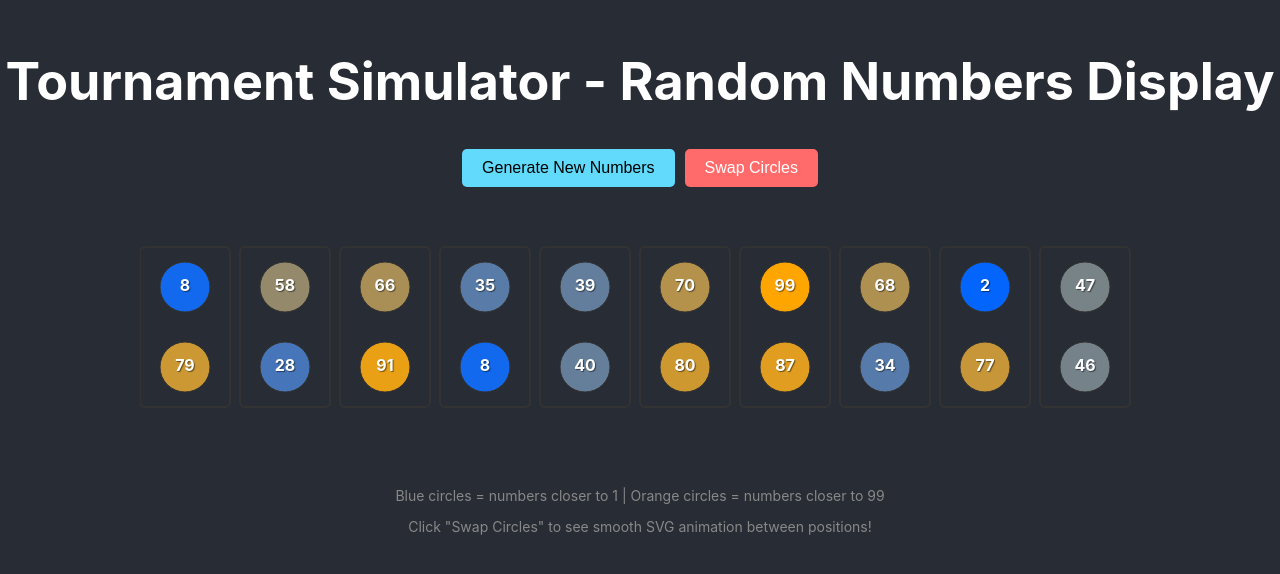
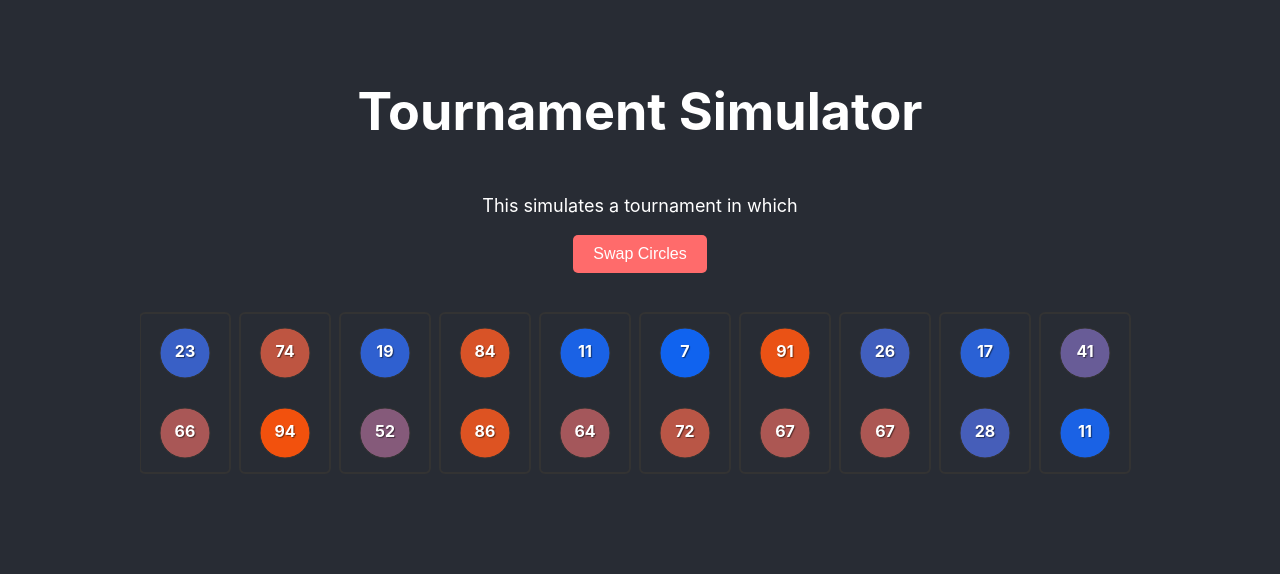
Before and after one commit to drbr/tournament-simulator, a React (Create React App) app: page / in a window 1280 px wide. Shown: the part 118-692 px from the top of the page. Built offline with nearby package versions, Linux system fonts and the light colour scheme.

Commit message:
Do some cleaning up of the AI-generated stuff. But not done!

```diff
--- a/src/App.css
+++ b/src/App.css
@@ -1,19 +1,9 @@
+html {
+  font-size : 18px;
+}
+
 .App {
   text-align: center;
-}
-
-.App-logo {
-  height: 40vmin;
-  pointer-events: none;
-}
-
-@media (prefers-reduced-motion: no-preference) {
-  .App-logo {
-    animation: App-logo-spin infinite 20s linear;
-  }
-}
-
-.App-header {
   background-color: #282c34;
   min-height: 100vh;
   display: flex;
@@ -24,15 +14,6 @@
   color: white;
 }
 
-.App-link {
-  color: #61dafb;
+.body-text {
+  font-size: 1rem;
 }
-
-@keyframes App-logo-spin {
-  from {
-    transform: rotate(0deg);
-  }
-  to {
-    transform: rotate(360deg);
-  }
-}
--- a/src/App.tsx
+++ b/src/App.tsx
@@ -1,15 +1,13 @@
 import React, { useState, useEffect } from 'react';
 import './App.css';
 
-// Type definitions
 interface Circle {
-  id: number;
+  id: string;
   number: number;
-  color: string;
 }
 
 interface Rectangle {
-  id: number;
+  id: string;
   circles: Circle[];
 }
 
@@ -20,81 +18,79 @@ type RGBColor = {
 };
 
 /**
- * Calculates the gradient from blue (1) to orange (99)
+ * Calculates the gradient from blue (1) to orange (99) and returns as an RGB color
  */
-function getGradientColor(normalizedValue: number): string {
-  // Blue RGB: (0, 100, 255), Orange RGB: (255, 165, 0)
-  const blue: RGBColor = { r: 0, g: 100, b: 255 };
-  const orange: RGBColor = { r: 255, g: 165, b: 0 };
+function getCircleColor(circleValue: number): RGBColor {
+  const normalizedValue = (circleValue - 1) / 98; // Normalize to 0-1 range
 
-  const r = Math.round(blue.r + (orange.r - blue.r) * normalizedValue);
-  const g = Math.round(blue.g + (orange.g - blue.g) * normalizedValue);
-  const b = Math.round(blue.b + (orange.b - blue.b) * normalizedValue);
+  const left: RGBColor = { r: 0, g: 100, b: 255 }; // blue
+  const right: RGBColor = { r: 255, g: 80, b: 0 }; // orange-red
 
+  const r = Math.round(left.r + (right.r - left.r) * normalizedValue);
+  const g = Math.round(left.g + (right.g - left.g) * normalizedValue);
+  const b = Math.round(left.b + (right.b - left.b) * normalizedValue);
+
+  return { r, g, b };
+}
+
+function toRgbString({ r, g, b }: RGBColor): string {
   return `rgb(${r}, ${g}, ${b})`;
 }
 
-function generateCircleData(): Rectangle[] {
-  return Array.from(
-    { length: 10 },
-    (_, rectangleIndex): Rectangle => ({
-      id: rectangleIndex,
-      circles: Array.from({ length: 2 }, (_, circleIndex): Circle => {
-        const number = Math.floor(Math.random() * 99) + 1;
-        const normalizedValue = (number - 1) / 98; // Normalize to 0-1 range
-        const color = getGradientColor(normalizedValue);
-        return {
-          id: circleIndex,
-          number,
-          color,
-        };
-      }),
-    })
-  );
+function generateArray<T>(length: number, constructor: (i: number) => T): T[] {
+  return Array.from({ length }, (_, i) => constructor(i));
 }
 
-const App: React.FC = () => {
+function randomCircle(index: number): Circle {
+  return {
+    id: `circle-${index}`,
+    number: Math.floor(Math.random() * 99) + 1,
+  };
+}
+
+function randomRectangles(): Rectangle[] {
+  return generateArray(10, (index) => ({
+    id: `rectangle-${index}`,
+    circles: generateArray(2, randomCircle),
+  }));
+}
+
+function getInitialCircleY(circleIndex: number): number {
+  return 60 + circleIndex * 80;
+}
+
+// Calculate transform for swapped position
+function getSwapTransform(circleIndex: number, isSwapped: boolean): string {
+  if (isSwapped) {
+    // Move first circle down by 80px, second circle up by 80px
+    const translateY = circleIndex === 0 ? 80 : -80;
+    return `translate(0, ${translateY})`;
+  }
+  return 'translate(0, 0)';
+}
+
+function getAnimationValues(circleIndex: number, isSwapped: boolean): string {
+  if (isSwapped) {
+    return circleIndex === 0 ? '0,0;0,80' : '0,0;0,-80';
+  } else {
+    return circleIndex === 0 ? '0,80;0,0' : '0,-80;0,0';
+  }
+}
+
+export const App: React.FC = () => {
   const [rectangleData, setRectangleData] = useState<Rectangle[]>([]);
   const [isSwapped, setIsSwapped] = useState<boolean>(false);
   const [animationKey, setAnimationKey] = useState<number>(0);
 
   // Generate random numbers and colors for all rectangles and circles
   useEffect(() => {
-    const data = generateCircleData();
+    const data = randomRectangles();
     setRectangleData(data);
   }, []);
-
-  const generateNewNumbers = (): void => {
-    const data = generateCircleData();
-    setRectangleData(data);
-  };
 
   const swapCircles = (): void => {
     setIsSwapped(!isSwapped);
     setAnimationKey((prev) => prev + 1); // Force re-render to trigger new animations
-  };
-
-  // Calculate initial circle position (before transform)
-  const getInitialCircleY = (circleIndex: number): number => {
-    return 60 + circleIndex * 80;
-  };
-
-  // Calculate transform for swapped position
-  const getSwapTransform = (circleIndex: number): string => {
-    if (isSwapped) {
-      // Move first circle down by 80px, second circle up by 80px
-      const translateY = circleIndex === 0 ? 80 : -80;
-      return `translate(0, ${translateY})`;
-    }
-    return 'translate(0, 0)';
-  };
-
-  const getAnimationValues = (circleIndex: number): string => {
-    if (isSwapped) {
-      return circleIndex === 0 ? '0,0;0,80' : '0,0;0,-80';
-    } else {
-      return circleIndex === 0 ? '0,80;0,0' : '0,-80;0,0';
-    }
   };
 
   const buttonStyle: React.CSSProperties = {
@@ -107,20 +103,10 @@ const App: React.FC = () => {
 
   return (
     <div className="App">
-      <header className="App-header">
-        <h1>Tournament Simulator - Random Numbers Display</h1>
+      <h1>Tournament Simulator </h1>
+      <p className="body-text">This simulates a tournament in which </p>
 
-        <div style={{ marginBottom: '20px' }}>
-          <button
-            onClick={generateNewNumbers}
-            style={{
-              ...buttonStyle,
-              marginRight: '10px',
-              backgroundColor: '#61dafb',
-            }}>
-            Generate New Numbers
-          </button>
-
+      <div>
         <button
           onClick={swapCircles}
           style={{
@@ -128,13 +114,27 @@ const App: React.FC = () => {
             backgroundColor: '#ff6b6b',
             color: 'white',
           }}>
-            {isSwapped ? 'Restore Positions' : 'Swap Circles'}
+          Swap Circles
         </button>
       </div>
+      <ParticipantsView
+        rectangles={rectangleData}
+        isSwapped={isSwapped}
+        animationKey={animationKey}
+      />
+    </div>
+  );
+};
 
+const ParticipantsView: React.FC<{
+  rectangles: Rectangle[];
+  isSwapped: boolean;
+  animationKey: number;
+}> = ({ rectangles, isSwapped, animationKey }) => {
+  return (
     <div style={{ padding: '20px' }}>
       <svg width="1000" height="200" viewBox="0 0 1000 200">
-            {rectangleData.map((rectangle: Rectangle, rectIndex: number) => (
+        {rectangles.map((rectangle: Rectangle, rectIndex: number) => (
           <g key={rectangle.id}>
             {/* Rectangle border */}
             <rect
@@ -150,12 +150,14 @@ const App: React.FC = () => {
 
             {/* Two circles in vertical column */}
             {rectangle.circles.map((circle: Circle, circleIndex: number) => (
-                  <g key={`${circle.id}-${animationKey}`} transform={getSwapTransform(circleIndex)}>
+              <g
+                key={`${circle.id}-${animationKey}`}
+                transform={getSwapTransform(circleIndex, isSwapped)}>
                 {/* SVG Animation */}
                 <animateTransform
                   attributeName="transform"
                   type="translate"
-                      values={getAnimationValues(circleIndex)}
+                  values={getAnimationValues(circleIndex, isSwapped)}
                   dur="0.8s"
                   fill="freeze"
                   calcMode="spline"
@@ -168,7 +170,7 @@ const App: React.FC = () => {
                   cx={rectIndex * 100 + 45}
                   cy={getInitialCircleY(circleIndex)}
                   r={25}
-                      fill={circle.color}
+                  fill={toRgbString(getCircleColor(circle.number))}
                   stroke="#333"
                   strokeWidth="1"
                 />
@@ -194,14 +196,5 @@ const App: React.FC = () => {
         ))}
       </svg>
     </div>
-
-        <div style={{ marginTop: '20px', color: '#888', fontSize: '14px' }}>
-          <p>Blue circles = numbers closer to 1 | Orange circles = numbers closer to 99</p>
-          <p>Click "Swap Circles" to see smooth SVG animation between positions!</p>
-        </div>
-      </header>
-    </div>
   );
 };
-
-export default App;
--- a/src/index.tsx
+++ b/src/index.tsx
@@ -1,7 +1,7 @@
 import React from 'react';
 import ReactDOM from 'react-dom/client';
 import './index.css';
-import App from './App';
+import { App } from './App';
 import reportWebVitals from './reportWebVitals';
 
 const rootElement = document.getElementById('root');
```
Also changed, not shown: 1 other file (tests, documents, lock files or other folders). Lines whose indentation alone changed are shown as unchanged.
